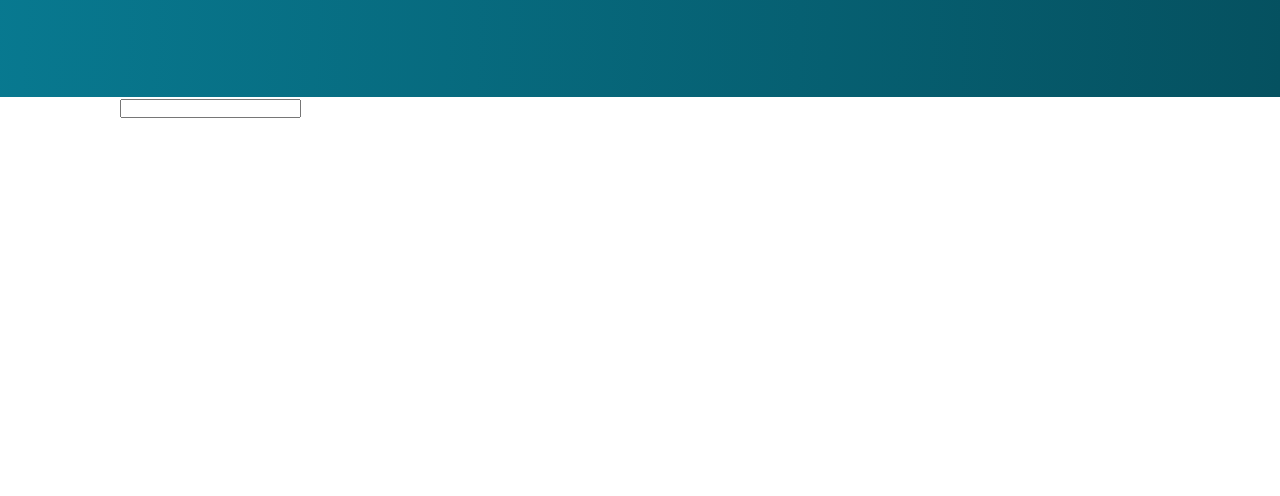
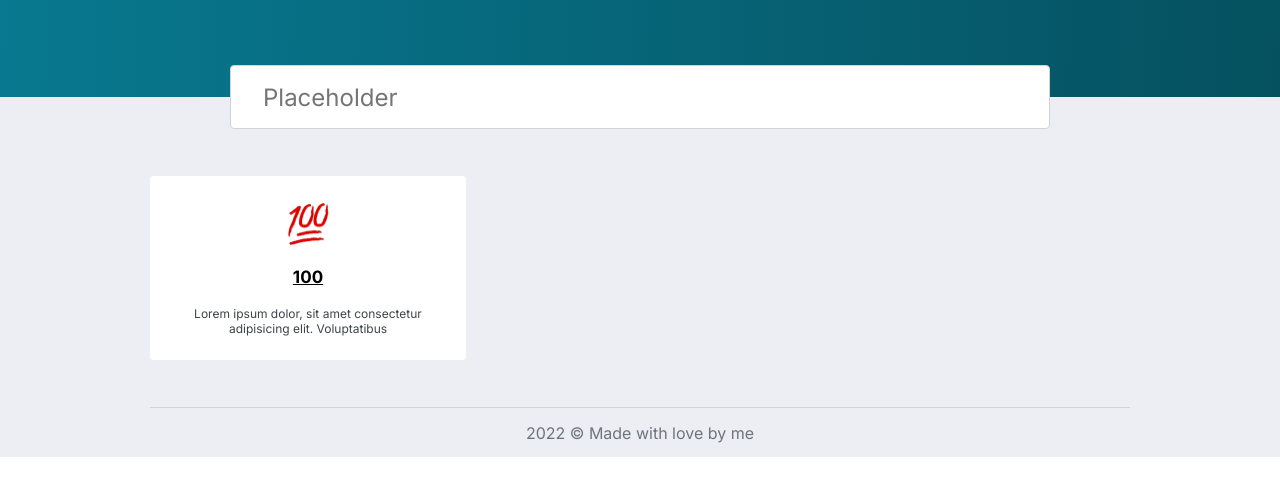
Before and after one commit to ang92a/emoji__js, a plain HTML site: page index.html in a window 1280 px wide. Shown: the part 198-694 px from the top of the page. Drawn offline with Linux system fonts and the light colour scheme.

Commit message:
add footer

```diff
--- a/index.html
+++ b/index.html
@@ -11,6 +11,7 @@
         @import url('https://fonts.googleapis.com/css2?family=Inter:wght@400;700&display=swap');
     </style>
 </head>
+
 <body>
     <header class="header header__wrapper">
         <div class="container">
@@ -18,18 +19,22 @@
             <p class="header__subtitle">Find emoji by keywords</p>
         </div>
     </header>
-    <main class="main main_wrapper">
+    <main class="main main__wrapper">
         <div class="container">
             <div>
-                <input type="text">
+                <input class="main__input" type="text" placeholder="Placeholder">
             </div>
-            <div class="main__article">
-
+            <div class="article">
+                <img class="article__img" src="./images/💯.png" alt="image">
+                <p class="article__title">100</p>
+                <p class="article__subtitle">Lorem ipsum dolor, sit amet consectetur adipisicing elit. Voluptatibus</p>
             </div>
         </div>
     </main>
-    <footer>
-
+    <footer class="footer">
+        <div class="container">
+            <p class="footer__text">2022 © Made with love by me</p>
+        </div>
     </footer>
 </body>
 
--- a/styles/sass/_config.sass
+++ b/styles/sass/_config.sass
@@ -12,5 +12,7 @@ ul, ol
     list-style-type: none
 
 .container
-    max-width: 1040px
+    max-width: 980px
     margin: 0 auto
+    box-sizing: content-box
+    padding: 0 10px
--- /dev/null
+++ b/styles/sass/_footer.sass
@@ -0,0 +1,14 @@
+.footer
+    background: #EDEEF3
+    height: 50px
+
+
+    &__text
+        font-family: Inter
+        font-size: 16px
+        font-weight: 400
+        line-height: 21px
+        color: #6C757D
+        text-align: center
+        border-top: 1px solid #CED4DA
+        padding-top: 15px
--- /dev/null
+++ b/styles/sass/_main.sass
@@ -0,0 +1,54 @@
+.main
+    background: #EDEEF3
+
+    &__wrapper
+        padding: 80px 0 47px
+
+    &__input
+        background: #FFFFFF
+        border: 1px solid #CED4DA
+        border-radius: 4px
+        height: 64px
+        width: 820px
+        font-family: Inter
+        font-size: 24px
+        font-weight: 400
+        line-height: 21px
+        text-align: left
+        display: block
+        margin: -112px auto 47px
+        padding-left: 32px
+
+.article
+    height: 184px
+    width: 316px
+    border-radius: 4px
+    background: #FFFFFF
+    display: flex
+    flex-direction: column
+    justify-content: space-between
+    flex-wrap: wrap
+    align-items: center
+    padding: 24px
+
+    &__img
+        height: 48px
+        width: 48px
+
+    &__title
+        font-family: 'Inter'
+        font-style: normal
+        font-weight: 700
+        font-size: 17px
+        line-height: 28px
+        color: #000000
+        text-decoration-line: underline
+
+    &__subtitle
+        font-family: 'Inter'
+        font-style: normal
+        font-weight: 400
+        font-size: 12px
+        line-height: 15px
+        text-align: center
+        color: #3F444A
--- a/styles/style.sass
+++ b/styles/style.sass
@@ -1,2 +1,4 @@
 @import './sass/_config'
 @import './sass/_header'
+@import './sass/_main'
+@import './sass/_footer'
```
Also changed, not shown: images/💯.png (added), styles/style.css, 1 other file.
